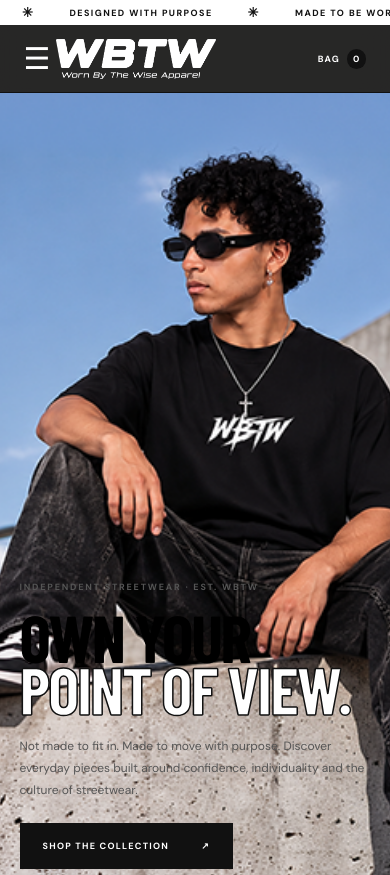
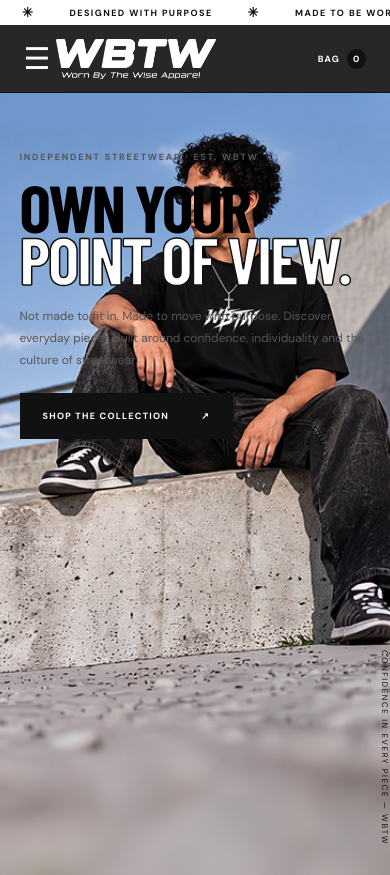
Before and after one commit to bam-dev20/WBTW-Streetwear-Website, a website: page wbtw-streetwear-full/public/index.html in a window 390 px wide. Shown: the top 875 px of the page. Drawn offline with nearby package versions, Linux system fonts and the light colour scheme; no server answers; a web font is replaced by a local one.

Commit message:
Update mobile hero content spacing
Co-authored-by: Copilot <223556219+Copilot@users.noreply.github.com>

```diff
--- a/wbtw-streetwear-full/public/style.css
+++ b/wbtw-streetwear-full/public/style.css
@@ -1054,7 +1054,7 @@ MOBILE STYLES (max-width: 620px)
   .hero-copy {
     /* Adjust to move hero text/content down on mobile only */
     --mobile-hero-content-offset: 0px;
-    margin-top:430px;
+    margin-top:0px;
     padding:0 0 35px
   }
   .hero h1 {
```
